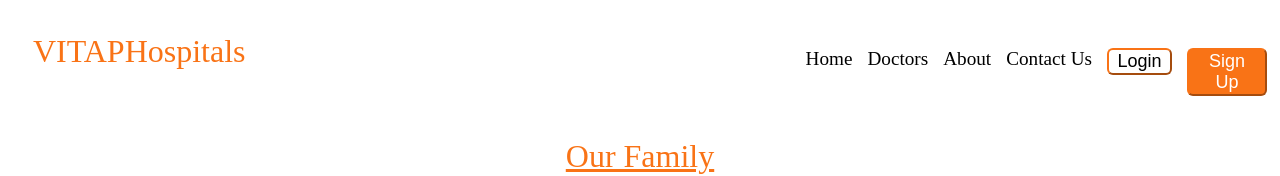
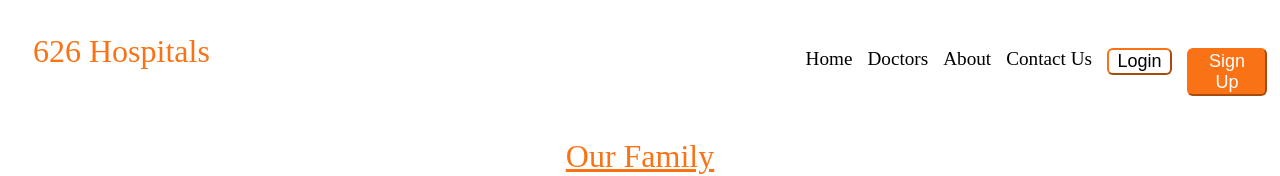
Before and after one commit to K-P-Prasanth/SE-project, a plain HTML site: page index.html in a window 1280 px wide. Shown: the top 176 px of the page. Drawn offline with Linux system fonts and the light colour scheme.

Commit message:
Update index.html

```diff
--- a/index.html
+++ b/index.html
@@ -9,7 +9,7 @@
 </head>
 <body>
     <div id="navBar">
-        <div id="logo"><a href="index.html" style="color: rgb(249 115 22)">VITAPHospitals</a></div>
+        <div id="logo"><a href="index.html" style="color: rgb(249 115 22)">626 Hospitals</a></div>
         <div id="secondHalf">
             <div class="nav" style="cursor: no-drop;"><a href="welcome.html" style="pointer-events: none;">Home</a></div>
             <div class="nav" style="cursor: no-drop;"><a href="Doctors.html" style="pointer-events: none;">Doctors</a></div>
```
